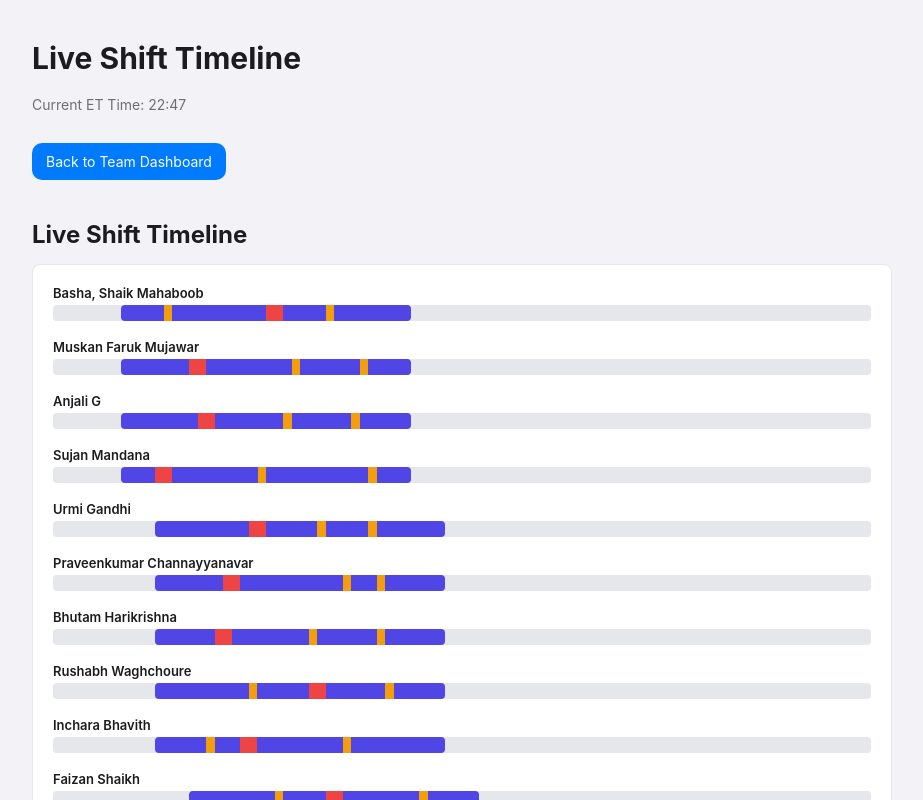
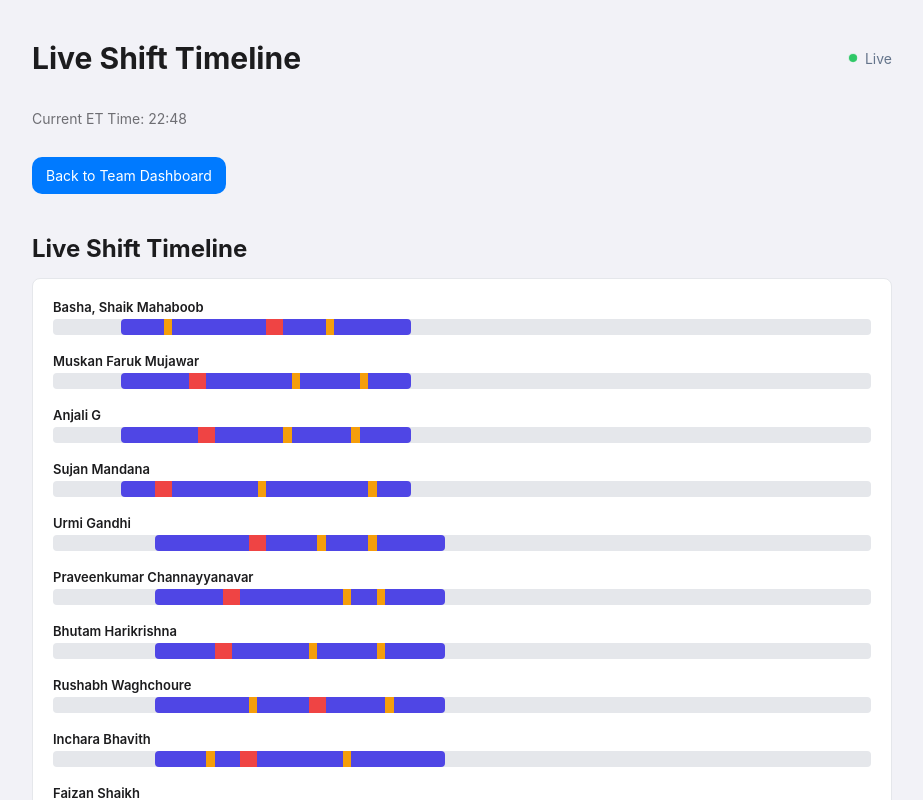
Before and after one commit to Blue-pill-786/agent-break-tracker, a React (Vite) app: page /timeline in a window 1280 px wide. Shown: the top 800 px of the page, without its empty margins (178-1101 px from the left). Built offline with nearby package versions, Linux system fonts and the light colour scheme.

Commit message:
dashboard

```diff
--- a/src/pages/TimelineDashboard.jsx
+++ b/src/pages/TimelineDashboard.jsx
@@ -1,10 +1,26 @@
+import { useState, useEffect } from "react"
 import { Link } from "react-router-dom"
+
 import ShiftTimeline from "../components/ShiftTimeline"
 import { getESTMinutes } from "../utils/timeUtils"
-
+import "./dashboard.css"
 export default function TimelineDashboard(){
 
-const now = getESTMinutes()
+const [now,setNow] = useState(getESTMinutes())
+
+/* ---------- live clock ---------- */
+
+useEffect(()=>{
+
+const timer = setInterval(()=>{
+setNow(getESTMinutes())
+},1000)
+
+return ()=>clearInterval(timer)
+
+},[])
+
+/* ---------- helpers ---------- */
 
 function formatTime(minutes){
 
@@ -15,11 +31,43 @@ return `${h}:${m}`
 
 }
 
+/* ---------- UI ---------- */
+
 return(
 
 <div className="container">
 
+<div style={{
+display:"flex",
+justifyContent:"space-between",
+alignItems:"center",
+flexWrap:"wrap",
+gap:"10px"
+}}>
+
 <h1 className="title">Live Shift Timeline</h1>
+
+<div style={{
+display:"flex",
+alignItems:"center",
+gap:"8px",
+fontSize:"14px",
+color:"#64748b"
+}}>
+
+<div style={{
+width:"8px",
+height:"8px",
+borderRadius:"50%",
+background:"#22c55e",
+animation:"pulse 1.5s infinite"
+}}/>
+
+Live
+
+</div>
+
+</div>
 
 <p className="time">
 Current ET Time: {formatTime(now)}
@@ -29,7 +77,9 @@ Current ET Time: {formatTime(now)}
 Back to Team Dashboard
 </Link>
 
-<ShiftTimeline/>
+<div style={{marginTop:"20px"}}>
+<ShiftTimeline currentTime={now}/>
+</div>
 
 </div>
 
--- /dev/null
+++ b/src/pages/dashboard.css
@@ -0,0 +1,18 @@
+@keyframes pulse {
+
+0%{
+opacity:1;
+transform:scale(1);
+}
+
+50%{
+opacity:0.4;
+transform:scale(1.3);
+}
+
+100%{
+opacity:1;
+transform:scale(1);
+}
+
+}
```
